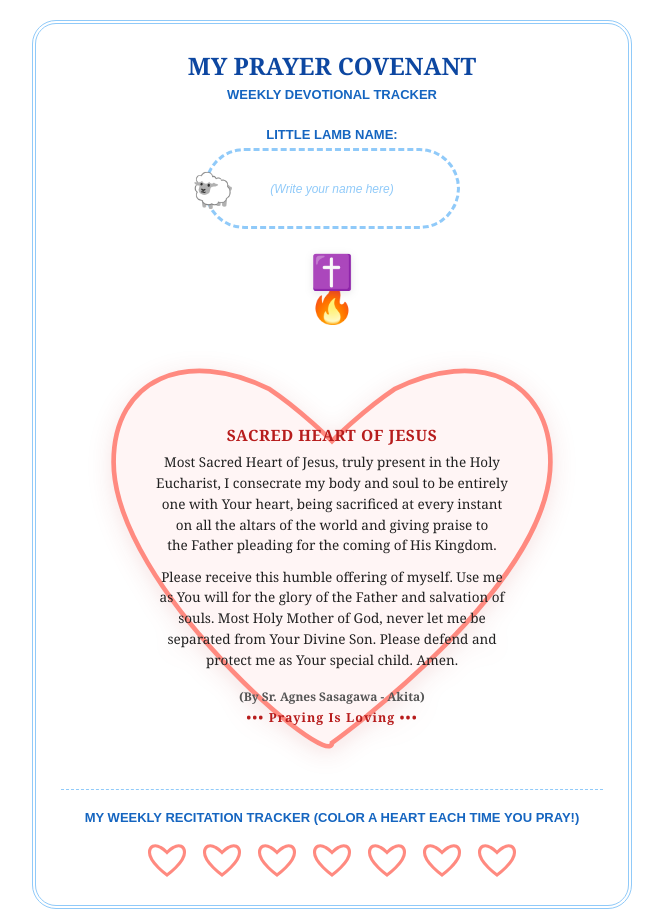
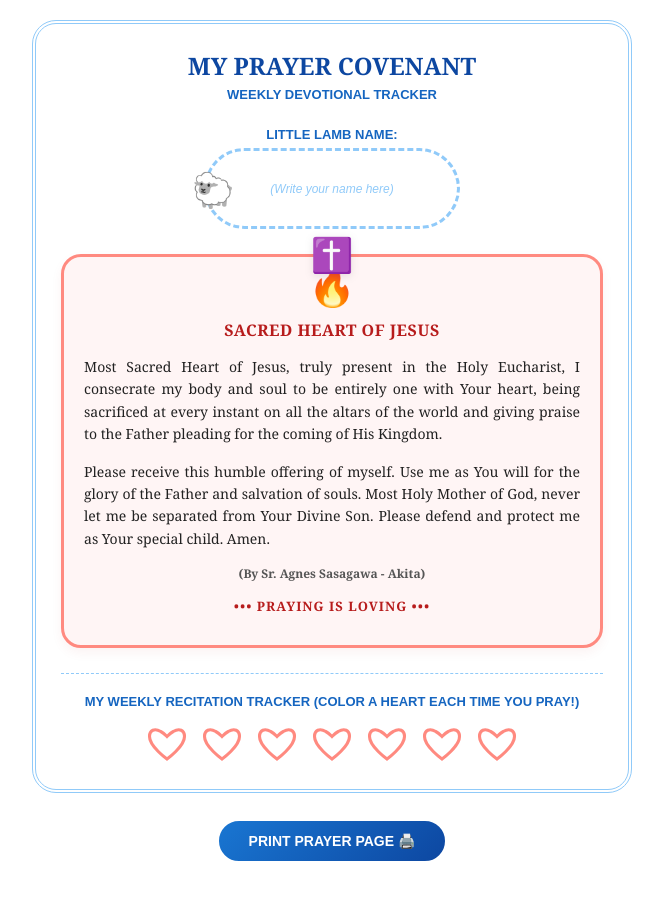
Before and after one commit to Dove007-tech/Akita-s-Most-Sacred-Heart-of-Jesus-Prayer, a plain HTML site: page index.html in a window 1280 px wide. Shown: the top 909 px of the page, without its empty margins (308-971 px from the left). After the commit the page ends 884 px from the top, so only its background shows below. Drawn offline with Linux system fonts and the light colour scheme.

Commit message:
Revise prayer card layout and styles
Updated styles and layout for the prayer card section, including new background color and typography adjustments.

```diff
--- a/index.html
+++ b/index.html
@@ -82,21 +82,28 @@
             font-family: sans-serif;
         }
 
-        /* ❤️ Middle Section: Cross & Flame on Top, Heart Frame with Exact Multi-line Text */
+        /* 🟥 Middle Section: Expanded Clear Prayer Card with Soft Red/Rose Background */
         .prayer-container {
             display: flex;
             flex-direction: column;
             align-items: center;
             margin-bottom: 25px;
             position: relative;
+            background-color: #FFF5F5;
+            border: 3px solid #FF8A80;
+            border-radius: 20px;
+            padding: 30px 20px;
+            box-shadow: 0px 5px 12px rgba(183, 28, 28, 0.05);
+            box-sizing: border-box;
         }
 
-        /* ✝️ Custom Flame and Cross Assembly matching your layout */
+        /* ✝️ Custom Flame and Cross Assembly anchored at the top of the card */
         .sacred-heart-emblems {
             display: flex;
             flex-direction: column;
             align-items: center;
-            margin-bottom: -15px;
+            margin-top: -50px;
+            margin-bottom: 15px;
             z-index: 10;
         }
         .emblem-cross {
@@ -110,11 +117,36 @@
             line-height: 1;
         }
 
-        .svg-heart-frame {
-            width: 100%;
-            max-width: 520px;
-            height: auto;
-            filter: drop-shadow(0px 5px 12px rgba(183, 28, 28, 0.12));
+        /* Pure Typography Layout formatting for clean printing alignment */
+        .prayer-heading {
+            font-size: 16px;
+            font-weight: 900;
+            color: #B71C1C;
+            letter-spacing: 0.5px;
+            text-transform: uppercase;
+            margin: 0 0 15px 0;
+        }
+        .prayer-paragraph {
+            font-size: 14px;
+            color: #212121;
+            margin: 0 0 15px 0;
+            line-height: 1.6;
+            text-align: justify;
+            font-weight: 500;
+        }
+        .prayer-footer {
+            font-size: 12px;
+            font-weight: bold;
+            color: #555555;
+            margin-bottom: 15px;
+        }
+        .loving-inscription {
+            font-size: 13px;
+            font-weight: bold;
+            color: #B71C1C;
+            letter-spacing: 1px;
+            margin: 0;
+            text-transform: uppercase;
         }
 
         /* 🗓️ Bottom Section: Plain Heart Tracker Grid Array */
@@ -165,45 +197,27 @@
             </div>
         </div>
 
-        <!-- ❤️ Middle Section: Sacred Heart Frame Layout -->
+        <!-- ❤️ Middle Section: Open Card Layout with Soft Rose-Pink Background Background -->
         <div class="prayer-container">
-            <!-- Emblems sit perfectly anchored on top of the heart vertex -->
             <div class="sacred-heart-emblems">
                 <div class="emblem-cross">✝️</div>
                 <div class="emblem-fire">🔥</div>
             </div>
 
-            <svg class="svg-heart-frame" viewBox="0 0 500 440" xmlns="http://w3.org">
-                <!-- Flawless Sacred Heart Curve Geometry Path -->
-                <path d="M250,420 C250,450 40,270 40,150 C40,70 110,40 190,80 C220,100 250,130 250,130 C250,130 280,100 310,80 C390,40 460,70 460,150 C460,270 250,420 250,420 Z"
-                      fill="#FFF5F5" stroke="#FF8A80" stroke-width="4.5"/>
+            <h2 class="prayer-heading">SACRED HEART OF JESUS</h2>
 
-                <!-- 📜 Multi-line Auto-wrapped Prayer Text Content Block -->
-                <g font-family="Georgia, serif" font-size="13" font-weight="500" fill="#212121" text-anchor="middle">
-                    <text x="250" y="130" font-size="15" font-weight="900" fill="#B71C1C" letter-spacing="0.5">SACRED HEART OF JESUS</text>
+            <p class="prayer-paragraph">Most Sacred Heart of Jesus, truly present in the Holy Eucharist, I consecrate my body and soul to be entirely one with Your heart, being sacrificed at every instant on all the altars of the world and giving praise to the Father pleading for the coming of His Kingdom.</p>
 
-                    <text x="250" y="155">Most Sacred Heart of Jesus, truly present in the Holy</text>
-                    <text x="250" y="175">Eucharist, I consecrate my body and soul to be entirely</text>
-                    <text x="250" y="195">one with Your heart, being sacrificed at every instant</text>
-                    <text x="250" y="215">on all the altars of the world and giving praise to</text>
-                    <text x="250" y="235">the Father pleading for the coming of His Kingdom.</text>
+            <p class="prayer-paragraph">Please receive this humble offering of myself. Use me as You will for the glory of the Father and salvation of souls. Most Holy Mother of God, never let me be separated from Your Divine Son. Please defend and protect me as Your special child. Amen.</p>
 
-                    <text x="250" y="265">Please receive this humble offering of myself. Use me</text>
-                    <text x="250" y="285">as You will for the glory of the Father and salvation of</text>
-                    <text x="250" y="305">souls. Most Holy Mother of God, never let me be</text>
-                    <text x="250" y="325">separated from Your Divine Son. Please defend and</text>
-                    <text x="250" y="345">protect me as Your special child. Amen.</text>
-
-                    <text x="250" y="380" font-size="11.5" font-weight="bold" fill="#555555">(By Sr. Agnes Sasagawa - Akita)</text>
-                    <text x="250" y="400" font-size="12" font-weight="bold" fill="#B71C1C" letter-spacing="1">••• Praying Is Loving •••</text>
-                </g>
-            </svg>
+            <div class="prayer-footer">(By Sr. Agnes Sasagawa - Akita)</div>
+            <div class="loving-inscription">••• Praying Is Loving •••</div>
         </div>
 
         <div class="tracker-section">
             <div class="tracker-title">My Weekly Recitation Tracker (Color a heart each time you pray!)</div>
             <div class="hearts-row">
-                <!-- 7 Sharp SVG Hearts Matrix Layout -->
+                <!-- 7 Sharp SVG Hearts Matrix Layout Layout -->
                 <svg class="svg-mini-heart" viewBox="0 0 32 32"><path d="M16,28 C16,28 2,18 2,10 C2,5 6,3 11,6 C13,7 16,10 16,10 C16,10 19,7 21,6 C26,3 30,5 30,10 C30,18 16,28 16,28 Z" fill="#FFFFFF" stroke="#FF8A80" stroke-width="2.5"/></svg>
                 <svg class="svg-mini-heart" viewBox="0 0 32 32"><path d="M16,28 C16,28 2,18 2,10 C2,5 6,3 11,6 C13,7 16,10 16,10 C16,10 19,7 21,6 C26,3 30,5 30,10 C30,18 16,28 16,28 Z" fill="#FFFFFF" stroke="#FF8A80" stroke-width="2.5"/></svg>
                 <svg class="svg-mini-heart" viewBox="0 0 32 32"><path d="M16,28 C16,28 2,18 2,10 C2,5 6,3 11,6 C13,7 16,10 16,10 C16,10 19,7 21,6 C26,3 30,5 30,10 C30,18 16,28 16,28 Z" fill="#FFFFFF" stroke="#FF8A80" stroke-width="2.5"/></svg>
```
